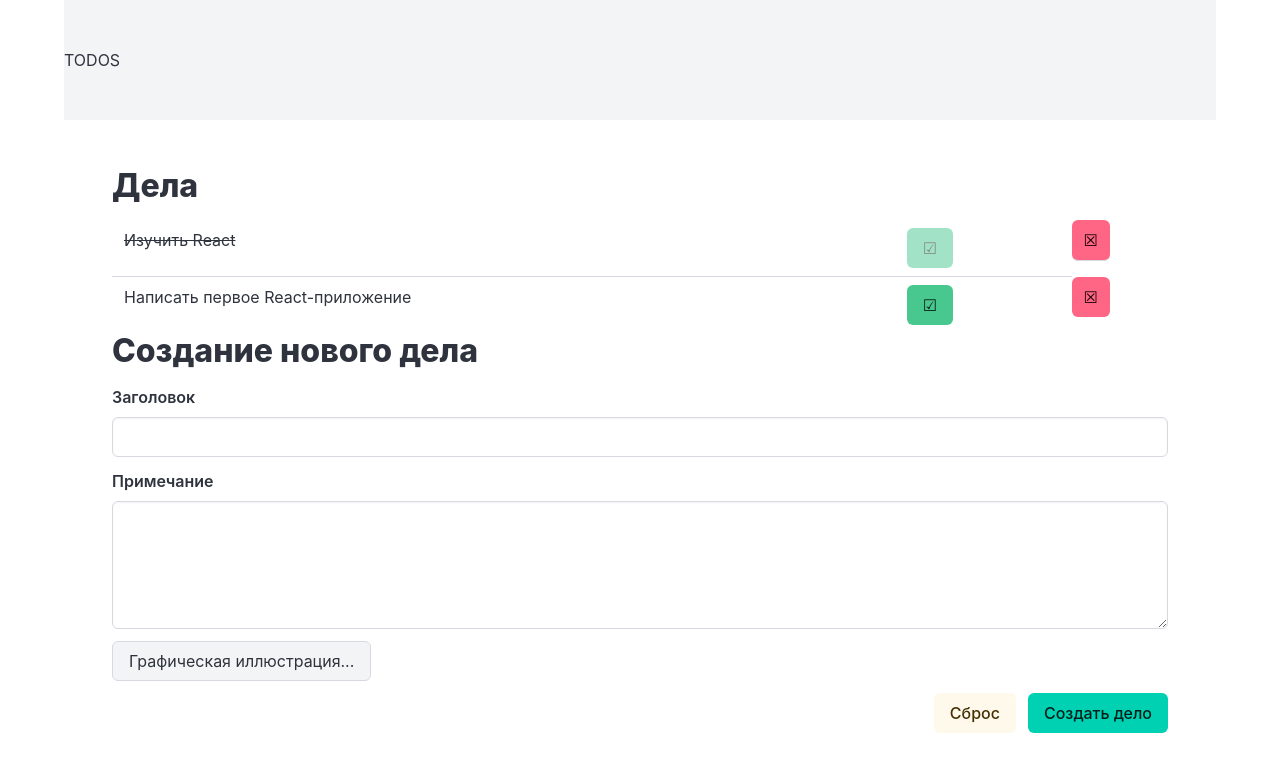
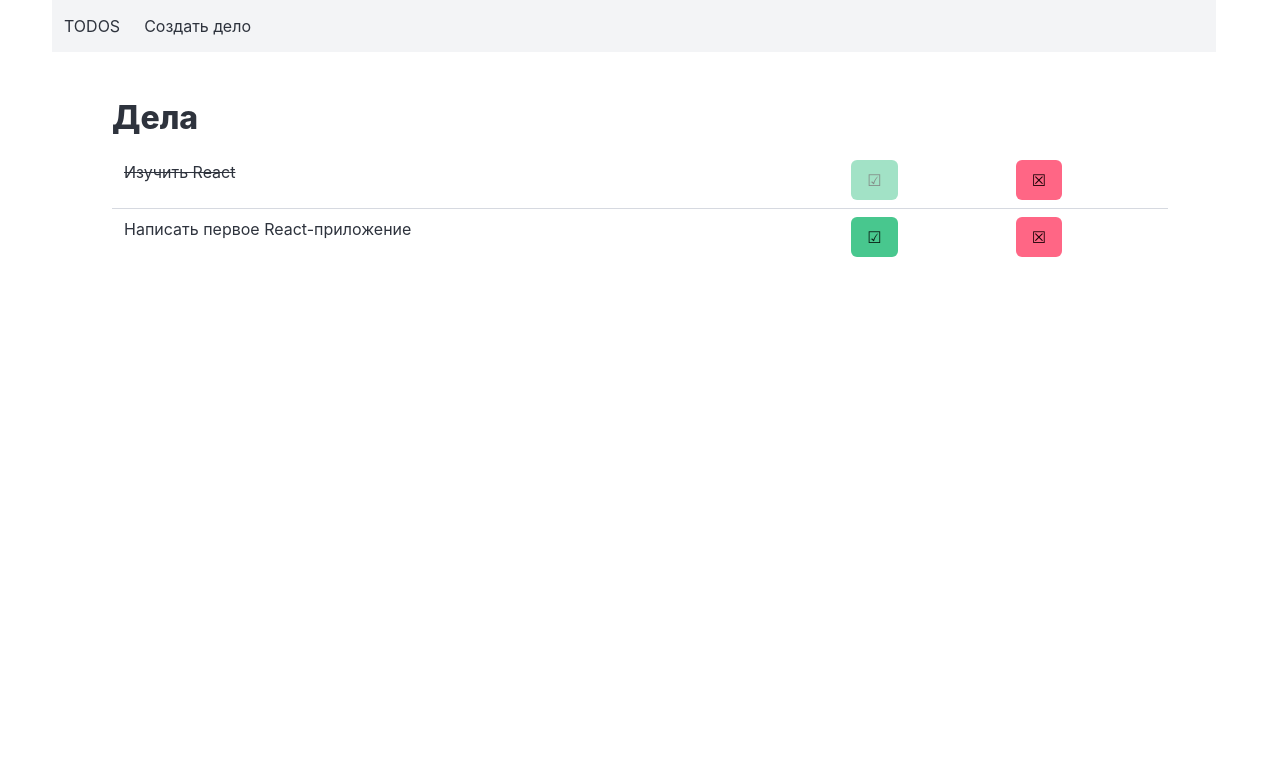
Before and after one commit to shindax/todos, a React (Create React App) app: page / in a window 1280 px wide. Shown: the top 772 px of the page. Built offline with nearby package versions, Linux system fonts and the light colour scheme.

Commit message:
Ch.1.8 Router added, burger added.

```diff
--- a/src/App.js
+++ b/src/App.js
@@ -1,12 +1,12 @@
 
 import { useState } from 'react';
 import initialTodos from './todos.js'
-import TodoList from './TodoList.js'
-import TodoAdd from './TodoAdd.js'
+import { NavLink, Outlet } from 'react-router-dom';
 
 export default function App()
 {
   const [todos, setTodos] = useState(initialTodos);
+  const [showMenu, setShowMenu] = useState(false);
   const newTodos = [...todos];
 
   const setDone = key => {
@@ -25,18 +25,39 @@
     setTodos( newTodos );
   }
 
+  const handleBurgerClick = evt => {
+    evt.preventDefault();
+    setShowMenu(!showMenu);
+  };
+
   return (
     <div className='container'>
         <nav className='navbar is-light'>
           <div className='navbar-brand'>
-            <span className='navbar-item is-uppercase py-6'>
-              Todos
-            </span>
+            <NavLink to="/" className={({isActive}) => 'navbar-item is-uppercase' + ( isActive ? ' is-active' : '')}>
+            Todos
+            </NavLink>
+            <a href='/'
+              className={showMenu ? 'navbar-burger is-active' : 'navbar-burger'}
+              onClick={handleBurgerClick}>
+                <span></span>
+                <span></span>
+                <span></span>
+                <span></span>
+              </a>
+          </div>
+          <div className={ showMenu ? 'navbar-menu is-active' : 'navbar-menu'}
+               onClick={handleBurgerClick}
+          >
+            <div className='navbar-start'>
+              <NavLink to='add' className={({isActive}) => 'navbar-item' + ( isActive ? ' is-active' : '')}>
+                Создать дело
+              </NavLink>
+            </div>
           </div>
         </nav>
         <main className='content px-6 py-6'>
-          <TodoList list={todos} setDone={setDone} del={del}/>
-          <TodoAdd add={add} />
+          <Outlet />
         </main>
     </div>
   );
--- a/src/TodoList.js
+++ b/src/TodoList.js
@@ -23,12 +23,14 @@
                                     &#9745;
                                 </button>
                             </td>
-                            <td
-                                className="button is-danger"
-                                title="Удалить"
-                                onClick={()=>{props.del(item.key)}}
-                            >
+                            <td>
+                                <button
+                                    className="button is-danger"
+                                    title="Удалить"
+                                    onClick={()=>{props.del(item.key)}}
+                                >
                                 &#9746;
+                                </button>
                             </td>
                           </tr>
                         ))}
--- a/src/index.js
+++ b/src/index.js
@@ -1,11 +1,12 @@
 import React from 'react';
 import ReactDOM from 'react-dom/client';
-import App from './App';
+import { RouterProvider } from 'react-router-dom';
+import router from './routes.js';
 import 'bulma/css/bulma.css';
 
 const root = ReactDOM.createRoot(document.getElementById('root'));
 root.render(
   <React.StrictMode>
-    <App />
+    <RouterProvider router={router} />
   </React.StrictMode>
 );
--- /dev/null
+++ b/src/routes.js
@@ -0,0 +1,17 @@
+import { createRoutesFromElements, createBrowserRouter, Route } from "react-router-dom";
+
+import App from './App.js';
+import TodoList from "./TodoList.js";
+import TodoAdd from "./TodoAdd";
+import todos from "./todos.js";
+
+const router = createBrowserRouter(
+    createRoutesFromElements(
+        <Route path='/' element={<App />}>
+            <Route index={true} element={<TodoList list={todos}/>} />
+            <Route path='/add' element={<TodoAdd />} />
+        </Route>
+    )
+);
+
+export default router;
```
